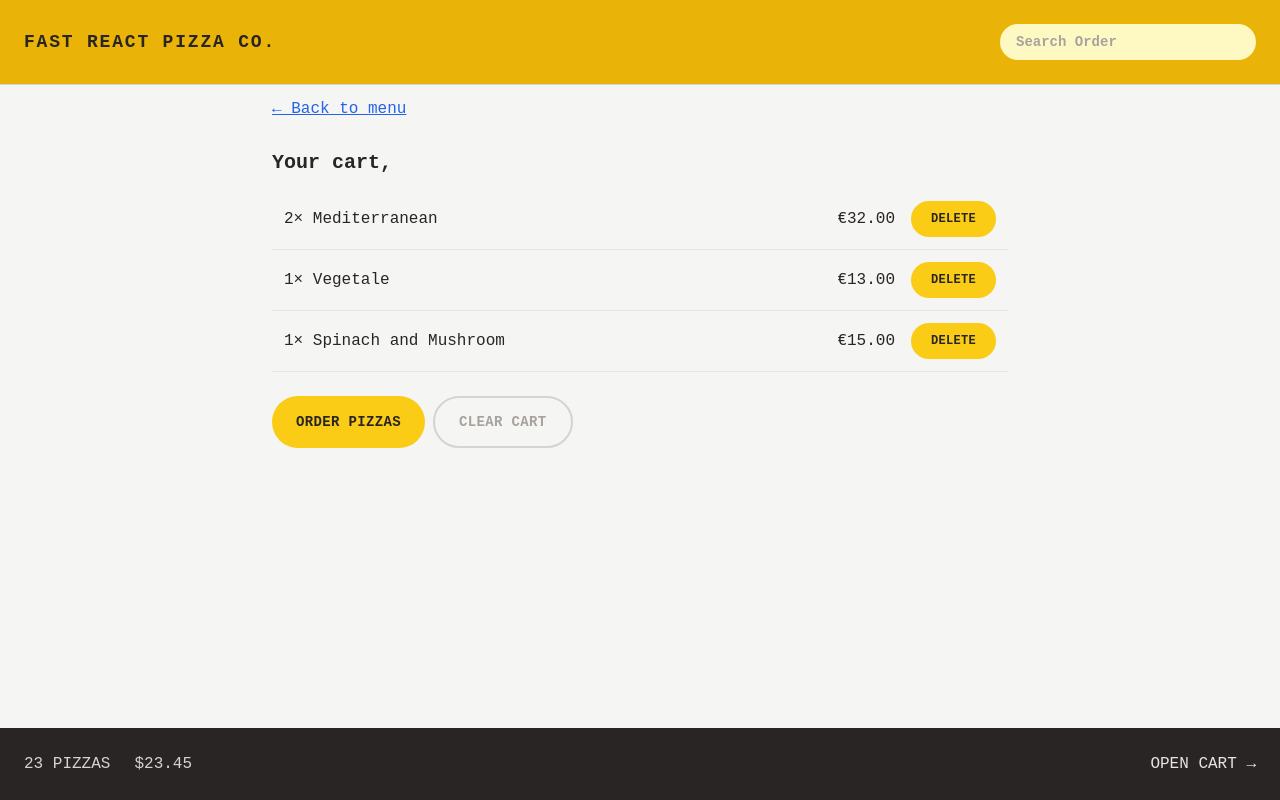
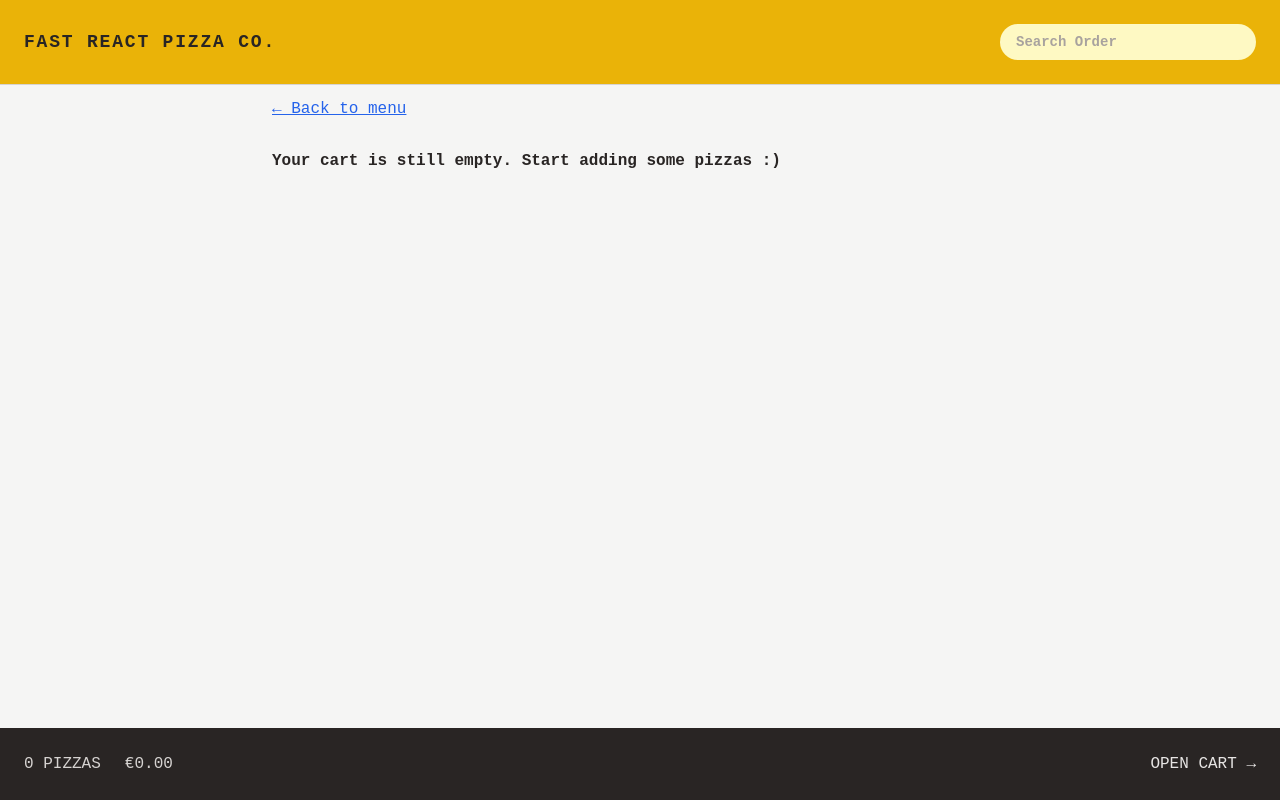
Before and after one commit to arvin7596/fast-react-pizza, a React (Vite) app: page /cart in a window 1280 px wide. Built offline with nearby package versions, Linux system fonts and the light colour scheme.

Commit message:
complete cart functionality and add slice and reducers and create delete item and update item quantity component

```diff
--- a/src/features/cart/Cart.jsx
+++ b/src/features/cart/Cart.jsx
@@ -1,35 +1,17 @@
 import LinkButton from "../../ui/LinkButton";
 import Button from "../../ui/Button";
 import CartItem from "./CartItem";
-import { useSelector } from "react-redux";
-
-const fakeCart = [
-  {
-    pizzaId: 12,
-    name: "Mediterranean",
-    quantity: 2,
-    unitPrice: 16,
-    totalPrice: 32,
-  },
-  {
-    pizzaId: 6,
-    name: "Vegetale",
-    quantity: 1,
-    unitPrice: 13,
-    totalPrice: 13,
-  },
-  {
-    pizzaId: 11,
-    name: "Spinach and Mushroom",
-    quantity: 1,
-    unitPrice: 15,
-    totalPrice: 15,
-  },
-];
+import { useDispatch, useSelector } from "react-redux";
+import { clearCart } from "./cartSlice";
+import EmptyCart from "./EmptyCart";
 
 function Cart() {
-  const cart = fakeCart;
+  const cart = useSelector((state) => state.cart.cart);
   const username = useSelector((state) => state.user.username);
+  const dispatch = useDispatch();
+  function handleClick() {}
+
+  if (cart.length === 0) return <EmptyCart />;
 
   return (
     <div className="px-4 py-3">
@@ -42,10 +24,12 @@
         ))}
       </ul>
       <div className="mt-6 space-x-2">
-        <Button type={"primary"} to="/order/new">
+        <Button onClick={handleClick} type={"primary"} to="/order/new">
           Order pizzas
         </Button>
-        <Button type={"secondary"}>Clear cart</Button>
+        <Button onClick={() => dispatch(clearCart())} type={"secondary"}>
+          Clear cart
+        </Button>
       </div>
     </div>
   );
--- a/src/features/cart/CartItem.jsx
+++ b/src/features/cart/CartItem.jsx
@@ -1,5 +1,6 @@
-import Button from "../../ui/Button";
+import DeleteItem from "./DeleteItem";
 import { formatCurrency } from "../../utils/helpers";
+import UpdateItemQuantity from "./UpdateItemQuantity";
 
 function CartItem({ item }) {
   const { pizzaId, name, quantity, totalPrice } = item;
@@ -11,7 +12,10 @@
       </p>
       <div className="flex items-center justify-between sm:space-x-4">
         <p>{formatCurrency(totalPrice)}</p>
-        <Button type={"small"}>Delete</Button>
+        <div className="flex items-center gap-2">
+          <UpdateItemQuantity pizzaId={pizzaId} itemQuantity={quantity} />
+          <DeleteItem pizzaId={pizzaId} />
+        </div>
       </div>
     </li>
   );
--- a/src/features/cart/CartOverview.jsx
+++ b/src/features/cart/CartOverview.jsx
@@ -1,11 +1,17 @@
+import { useSelector } from "react-redux";
 import { Link } from "react-router-dom";
+import { getTotalPrice, getTotalQuantity } from "./cartSlice";
+import { formatCurrency } from "../../utils/helpers";
 
 function CartOverview() {
+  const totalQuantity = useSelector(getTotalQuantity);
+  const totalPrice = useSelector(getTotalPrice);
+
   return (
     <div className="flex items-center justify-between bg-stone-800 p-4 uppercase text-stone-200 sm:p-6">
       <p className="space-x-4 text-stone-300 sm:space-x-6">
-        <span>23 pizzas</span>
-        <span>$23.45</span>
+        <span>{totalQuantity} pizzas</span>
+        <span>{formatCurrency(totalPrice)}</span>
       </p>
       <Link to={"/cart"}>Open cart &rarr;</Link>
     </div>
--- /dev/null
+++ b/src/features/cart/DeleteItem.jsx
@@ -0,0 +1,13 @@
+import { useDispatch } from "react-redux";
+import { deleteItem } from "./cartSlice";
+import Button from "../../ui/Button";
+function DeleteItem({ pizzaId }) {
+  const dispatch = useDispatch();
+  return (
+    <Button onClick={() => dispatch(deleteItem(pizzaId))} type={"small"}>
+      Delete
+    </Button>
+  );
+}
+
+export default DeleteItem;
--- a/src/features/cart/EmptyCart.jsx
+++ b/src/features/cart/EmptyCart.jsx
@@ -1,11 +1,13 @@
-import { Link } from 'react-router-dom';
+import LinkButton from "../../ui/LinkButton";
 
 function EmptyCart() {
   return (
-    <div>
-      <Link to="/menu">&larr; Back to menu</Link>
+    <div className="px-4 py-3">
+      <LinkButton to="/menu">&larr; Back to menu</LinkButton>
 
-      <p>Your cart is still empty. Start adding some pizzas :)</p>
+      <p className="mt-7 font-semibold">
+        Your cart is still empty. Start adding some pizzas :)
+      </p>
     </div>
   );
 }
--- /dev/null
+++ b/src/features/cart/UpdateItemQuantity.jsx
@@ -0,0 +1,26 @@
+import { useDispatch } from "react-redux";
+import Button from "../../ui/Button";
+import { decreaseItemQuantity, increaseItemQuantity } from "./cartSlice";
+
+function UpdateItemQuantity({ pizzaId, itemQuantity }) {
+  const dispatch = useDispatch();
+  return (
+    <div className="flex items-center gap-3">
+      <Button
+        type="rounded"
+        onClick={() => dispatch(decreaseItemQuantity(pizzaId))}
+      >
+        -
+      </Button>
+      <span className="text-sm font-semibold">{itemQuantity}</span>
+      <Button
+        type="rounded"
+        onClick={() => dispatch(increaseItemQuantity(pizzaId))}
+      >
+        +
+      </Button>
+    </div>
+  );
+}
+
+export default UpdateItemQuantity;
--- /dev/null
+++ b/src/features/cart/cartSlice.js
@@ -0,0 +1,40 @@
+import { createSlice } from "@reduxjs/toolkit"
+
+const initialState = {
+    cart: []
+}
+
+const cartSlice = createSlice({
+    name: "cart",
+    initialState,
+    reducers: {
+        addItem(state, action) {
+            state.cart.push(action.payload)
+        },
+        deleteItem(state, action) {
+            state.cart = state.cart.filter(item => item.pizzaId !== action.payload)
+        },
+        increaseItemQuantity(state, action) {
+            const item = state.cart.find(item => item.pizzaId === action.payload)
+            item.quantity++
+            item.totalPrice = item.quantity * item.unitPrice
+        },
+        decreaseItemQuantity(state, action) {
+            const item = state.cart.find(item => item.pizzaId === action.payload)
+            item.quantity--
+            item.totalPrice = item.quantity * item.unitPrice
+            if (item.quantity === 0) cartSlice.caseReducers.deleteItem(state, action)
+        },
+        clearCart(state, action) {
+            state.cart = []
+        },
+    }
+})
+
+export const { addItem, deleteItem, increaseItemQuantity, decreaseItemQuantity, clearCart } = cartSlice.actions
+
+export default cartSlice.reducer
+
+export const getTotalQuantity = (state) => state.cart.cart.reduce((sum, item) => sum + item.quantity, 0)
+export const getTotalPrice = (state) => state.cart.cart.reduce((sum, item) => sum + item.quantity * item.totalPrice, 0)
+export const getCurrentQuantityById = (id) => (state) => state.cart.cart.find(item => item.pizzaId === id)?.quantity ?? 0
--- a/src/features/menu/MenuItem.jsx
+++ b/src/features/menu/MenuItem.jsx
@@ -1,8 +1,25 @@
 import { formatCurrency } from "../../utils/helpers";
 import Button from "../../ui/Button";
+import { useDispatch, useSelector } from "react-redux";
+import { addItem, getCurrentQuantityById } from "../cart/cartSlice";
+import DeleteItem from "../cart/DeleteItem";
+import UpdateItemQuantity from "../cart/UpdateItemQuantity";
 function MenuItem({ pizza }) {
-  const { name, unitPrice, ingredients, soldOut, imageUrl } = pizza;
-
+  const { name, unitPrice, ingredients, soldOut, imageUrl, id } = pizza;
+  const dispatch = useDispatch();
+  const currentQuantity = useSelector(getCurrentQuantityById(id));
+  const isInCart = currentQuantity > 0;
+  function handleAddToCart() {
+    dispatch(
+      addItem({
+        pizzaId: id,
+        name,
+        quantity: 1,
+        totalPrice: unitPrice * 1,
+        unitPrice,
+      }),
+    );
+  }
   return (
     <li className="flex gap-4 p-2">
       <img
@@ -17,13 +34,27 @@
         </p>
         <div className="mt-auto flex items-center justify-between">
           {!soldOut ? (
-            <p>{formatCurrency(unitPrice)}</p>
+            <>
+              <p>{formatCurrency(unitPrice)}</p>
+              {isInCart ? (
+                <div className="flex items-center gap-2">
+                  <UpdateItemQuantity
+                    itemQuantity={currentQuantity}
+                    pizzaId={id}
+                  />
+                  <DeleteItem pizzaId={id} />
+                </div>
+              ) : (
+                <Button onClick={handleAddToCart} type="small">
+                  Add to card
+                </Button>
+              )}
+            </>
           ) : (
             <p className="text-sm font-semibold uppercase text-stone-500">
               Sold out
             </p>
           )}
-          <Button type="small">Add to card</Button>
         </div>
       </div>
     </li>
--- a/src/store.js
+++ b/src/store.js
@@ -1,10 +1,11 @@
 import { configureStore } from "@reduxjs/toolkit";
 import userReducer from "./features/user/userSlice"
-
+import cartReducer from './features/cart/cartSlice'
 
 const store = configureStore({
     reducer: {
-        user: userReducer
+        user: userReducer,
+        cart: cartReducer
     }
 })
 
--- a/src/ui/Button.jsx
+++ b/src/ui/Button.jsx
@@ -1,12 +1,13 @@
 import { Link } from "react-router-dom";
 
-function Button({ children, disabled, to, type }) {
+function Button({ children, disabled, to, type, onClick }) {
   const base =
     "inline-block text-sm rounded-full bg-yellow-400 font-semibold uppercase tracking-wide text-stone-800 transition-colors duration-300 hover:bg-yellow-300 focus:bg-yellow-300 focus:outline-none focus:ring focus:ring-yellow-300 focus:ring-offset-2 disabled:cursor-not-allowed";
 
   const styles = {
     primary: base + " px-4 py-3 md:px-6 md:py-4",
     small: base + " px-4 py-2 md:px-5 md:py-2.5 text-xs",
+    rounded: base + " px-2.5 py-1.5 text-sm md:px-3.5 md:py-2.5 text-xs",
     secondary:
       "inline-block text-sm rounded-full border-2 border-stone-300 font-semibold uppercase tracking-wide text-stone-400 transition-colors duration-300 hover:bg-stone-300 hover:text-stone-800 focus:bg-stone-300 focus:text-stone-800 focus:outline-none focus:ring focus:ring-stone-200 focus:ring-offset-2 disabled:cursor-not-allowed px-4 py-2.5 md:px-6 md:py-3.5",
   };
@@ -16,6 +17,13 @@
         {children}
       </Link>
     );
+
+  if (onClick)
+    return (
+      <button onClick={onClick} disabled={disabled} className={styles[type]}>
+        {children}
+      </button>
+    );
   return (
     <button disabled={disabled} className={styles[type]}>
       {children}
--- a/src/ui/Header.jsx
+++ b/src/ui/Header.jsx
@@ -1,10 +1,17 @@
+import { useNavigate } from "react-router-dom";
 import SearchOrder from "../features/order/SearchOrder";
 import Username from "../features/user/Username";
 
 function Header() {
+  const navigate = useNavigate();
   return (
     <div className="flex items-center justify-between border-b border-stone-300 bg-yellow-500 p-4 font-semibold uppercase sm:p-6">
-      <h1 className="text text-lg tracking-widest">Fast react pizza co.</h1>
+      <h1
+        onClick={() => navigate("/")}
+        className="text text-lg tracking-widest"
+      >
+        Fast react pizza co.
+      </h1>
       <SearchOrder />
       <Username />
     </div>
```
